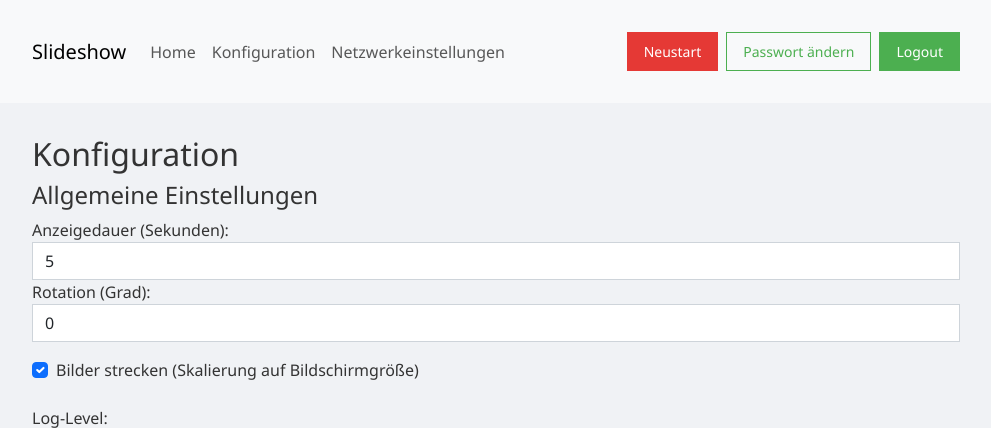
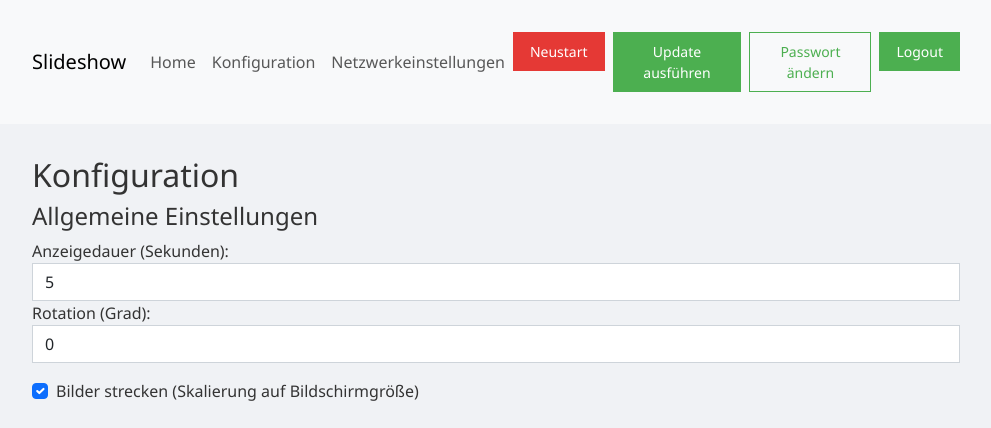
Before and after one commit to joni123467/slideshow_app, a Flask app: page /config in a window 1280 px wide. Shown: the top 428 px of the page, without its empty margins (144-1135 px from the left). Run offline with Flask 3, Linux system fonts and the light colour scheme; a user stored in the database is signed in; some libraries are stand-ins or nearby versions.

Commit message:
Add update.sh, trigger endpoint and UI button; ignore slideshow logs

```diff
--- a/app.py
+++ b/app.py
@@ -68,6 +68,28 @@ def authenticate(username, password):
 # ------------------------------
 # SMB-Verbindung als Context Manager
 # ------------------------------
+
+def run_update_script():
+    """
+    Ruft unser update.sh auf und gibt True bei Erfolg zurück.
+    """
+    base_dir = os.path.dirname(os.path.abspath(__file__))
+    script = os.path.join(base_dir, 'update.sh')
+    try:
+        subprocess.check_call([script])
+        return True
+    except subprocess.CalledProcessError as e:
+        logging.error(f"Update-Script Fehlgeschlagen: {e}")
+        return False
+
+@app.route('/trigger_update', methods=['POST'])
+@login_required
+def trigger_update():
+    if run_update_script():
+        flash("Update erfolgreich – Dienste wurden neu gestartet.", "success")
+    else:
+        flash("Update fehlgeschlagen. Siehe Logs.", "danger")
+    return redirect(url_for('index'))
 
 @contextmanager
 def smb_connection(username, password, domain, client_machine_name, server_name, server_ip):
--- a/templates/base.html
+++ b/templates/base.html
@@ -40,7 +40,14 @@
                 Neustart
               </button>
             </form>
-          </li>
+          </li class="nav-item">
+		  <li>
+			<form action="{{ url_for('trigger_update') }}" method="post" class="d-flex">
+			  <button type="submit" class="btn btn-warning btn-sm me-2">
+				<i class="fas fa-sync-alt"></i> Update ausführen
+			  </button>
+			</form>
+		  </li>
           <li class="nav-item">
             <a class="btn btn-outline-secondary btn-sm me-2" href="{{ url_for('change_password') }}">
               Passwort ändern
```
Also changed, not shown: 5 other files.
